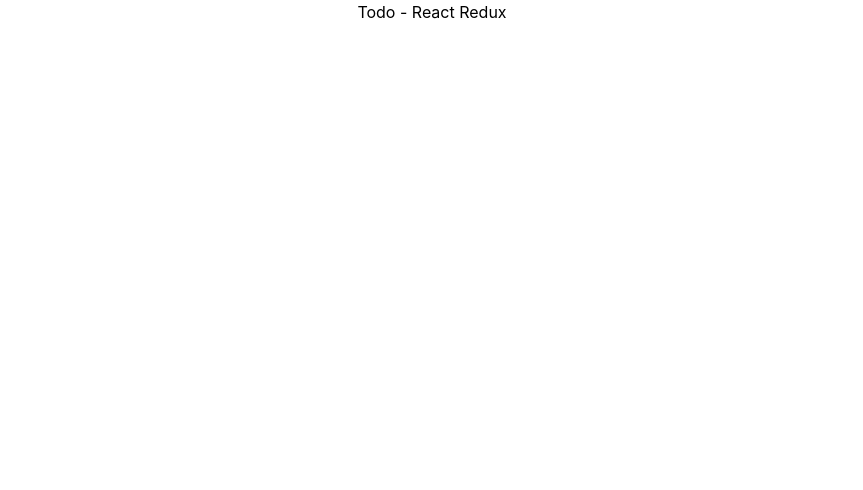
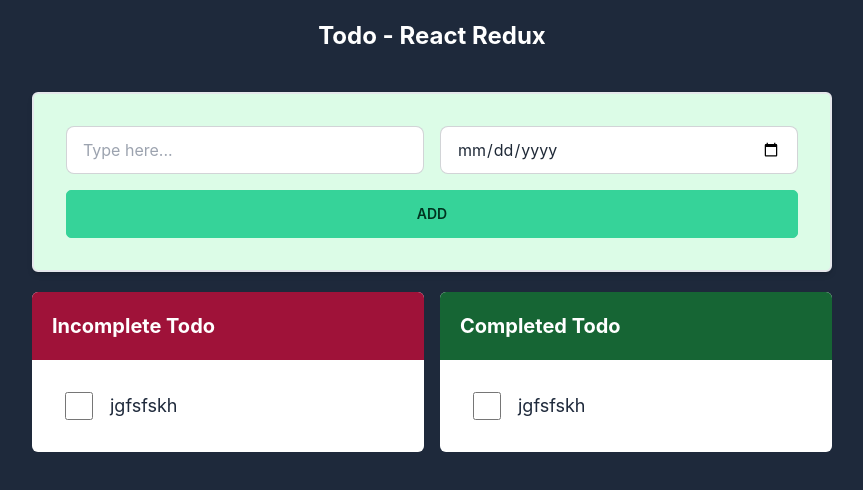
Before and after one commit to Programmer-Mehadi/todo-react-redux, a React (Create React App) app: page / in a window 1280 px wide. Shown: the top 490 px of the page, without its empty margins (208-1071 px from the left). Built offline with nearby package versions, Linux system fonts and the light colour scheme.

Commit message:
UI design done.

```diff
--- a/package.json
+++ b/package.json
@@ -6,6 +6,7 @@
     "@testing-library/jest-dom": "^5.16.5",
     "@testing-library/react": "^13.4.0",
     "@testing-library/user-event": "^13.5.0",
+    "daisyui": "^2.51.5",
     "react": "^18.2.0",
     "react-dom": "^18.2.0",
     "react-redux": "^8.0.5",
--- a/src/App.css
+++ b/src/App.css
@@ -1,5 +1,6 @@
 .App {
-  text-align: center;
+  margin: auto;
+  min-height: 100vh;
 }
 
 .App-logo {
--- a/src/App.js
+++ b/src/App.js
@@ -2,7 +2,54 @@
 import "./App.css";
 
 function App() {
-  return <div className="App">Todo - React Redux</div>;
+  return (
+    <div className="App bg-slate-800 px-3">
+      <header className="py-5">
+        <h2 className="text-2xl font-bold text-center text-white">
+          Todo - React Redux
+        </h2>
+      </header>
+      <section className="py-5">
+        <form className="bg-green-100 w-full max-w-[800px] mx-auto border-2 shadow-md rounded-md p-8 grid grid-cols-1 gap-4 justify-between">
+          <div className="grid grid-cols-1 md:grid-cols-2 gap-4">
+            <input
+              type="text"
+              placeholder="Type here..."
+              className="input input-bordered"
+            />
+            <input type="date" className="input input-bordered" />
+          </div>
+          <button className="btn btn-success rounded-[5px]">Add</button>
+        </form>
+      </section>
+      <section className="grid grid-cols-1 md:grid-cols-2 gap-4 w-full max-w-[800px] mx-auto">
+        {/* incomplete todo */}
+        <section className=" bg-white text-slate-800 rounded-md">
+          <h2 className="font-bold text-xl bg-rose-800 rounded-t-md p-5 text-white">
+            Incomplete Todo
+          </h2>
+          <ul className="p-8">
+            <li className="flex gap-4">
+              <input type="checkbox" className="w-[30px]" />
+              <span className="text-lg">jgfsfskh</span>
+            </li>
+          </ul>
+        </section>
+        {/* completed todo */}
+        <section className="text-slate-800 bg-white rounded-md">
+          <h2 className="font-bold text-xl bg-green-800 rounded-t-md p-5 text-white">
+            Completed Todo
+          </h2>
+          <ul className="p-8">
+            <li className="flex gap-4">
+              <input type="checkbox" className="w-[30px]" />
+              <span className="text-lg">jgfsfskh</span>
+            </li>
+          </ul>
+        </section>
+      </section>
+    </div>
+  );
 }
 
 export default App;
--- a/src/index.css
+++ b/src/index.css
@@ -8,6 +8,9 @@
     sans-serif;
   -webkit-font-smoothing: antialiased;
   -moz-osx-font-smoothing: grayscale;
+  /* background-image: url("./images/bg.jpg"); */
+  min-height: 100vh;
+  min-width: 100vw;
 }
 
 code {
--- a/tailwind.config.js
+++ b/tailwind.config.js
@@ -4,5 +4,5 @@
   theme: {
     extend: {},
   },
-  plugins: [],
+  plugins: [require("daisyui")],
 };
```
Also changed, not shown: 2 other files (tests, documents, lock files or other folders).
